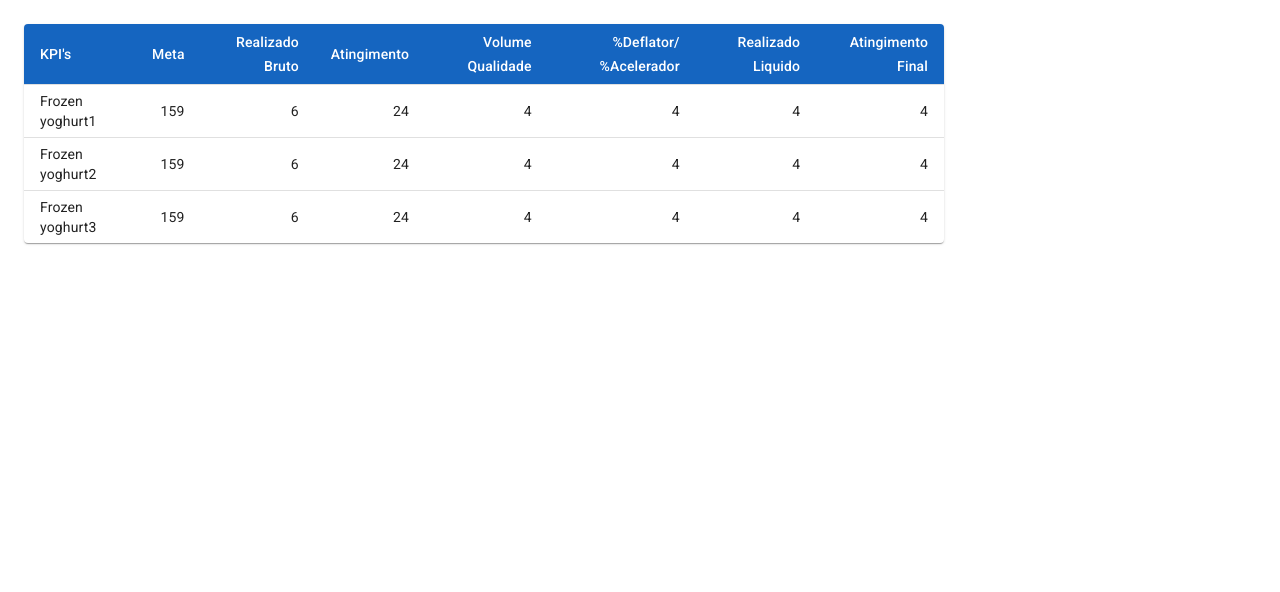
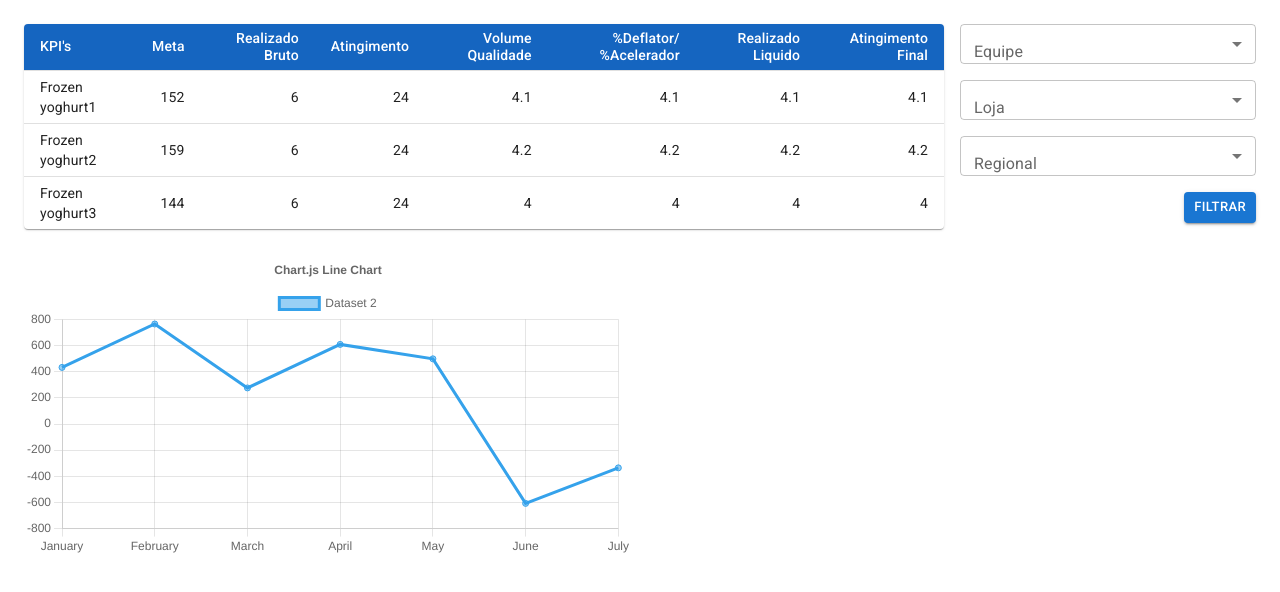
Before and after one commit to wdrik/dashboard-tim, a React (Create React App) app: page /variable-compensation-dashboard in a window 1280 px wide. Shown: the top 592 px of the page. Built offline with nearby package versions, Linux system fonts and the light colour scheme.

Commit message:
feat: add LineChart component

```diff
--- /dev/null
+++ b/src/components/LineChart/index.tsx
@@ -0,0 +1,58 @@
+import {
+  Chart as ChartJS,
+  CategoryScale,
+  LinearScale,
+  PointElement,
+  LineElement,
+  Title,
+  Tooltip,
+  Legend,
+} from 'chart.js';
+import { Line } from 'react-chartjs-2';
+
+ChartJS.register(
+  CategoryScale,
+  LinearScale,
+  PointElement,
+  LineElement,
+  Title,
+  Tooltip,
+  Legend
+);
+
+export const options = {
+  responsive: true,
+  plugins: {
+    legend: {
+      position: 'top' as const,
+    },
+    title: {
+      display: true,
+      text: 'Chart.js Line Chart',
+    },
+  },
+};
+
+const labels = ['January', 'February', 'March', 'April', 'May', 'June', 'July'];
+
+function getRandomArbitrary(min: number, max: number) {
+  return Math.random() * (max - min) + min;
+}
+
+export const data = {
+  labels,
+  datasets: [
+    {
+      label: 'Dataset 2',
+      data: labels.map(() => getRandomArbitrary(-1000, 1000)),
+      borderColor: 'rgb(53, 162, 235)',
+      backgroundColor: 'rgba(53, 162, 235, 0.5)',
+    },
+  ],
+};
+
+function LineChart() {
+  return <Line options={options} data={data} />;
+}
+
+export default LineChart;
--- a/src/components/SimpleTableGrid/index.tsx
+++ b/src/components/SimpleTableGrid/index.tsx
@@ -18,6 +18,7 @@ const StyledTableCell = styled(TableCell)(({ theme }) => ({
   [`&.${tableCellClasses.head}`]: {
     backgroundColor: theme.palette.primary.dark,
     color: theme.palette.common.white,
+    lineHeight: 1.2,
   },
   [`&.${tableCellClasses.body}`]: {
     fontSize: 14,
--- a/src/components/TableGrid/index.tsx
+++ b/src/components/TableGrid/index.tsx
@@ -17,6 +17,7 @@ const StyledTableCell = styled(TableCell)(({ theme }) => ({
   [`&.${tableCellClasses.head}`]: {
     backgroundColor: theme.palette.primary.dark,
     color: theme.palette.common.white,
+    lineHeight: 1.2,
   },
   [`&.${tableCellClasses.body}`]: {
     fontSize: 14,
--- a/src/pages/VariableCompensationDashboard/index.tsx
+++ b/src/pages/VariableCompensationDashboard/index.tsx
@@ -1,7 +1,22 @@
+import { useState } from 'react';
+import Box from '@mui/material/Box';
 import Grid from '@mui/material/Grid';
+import { SelectChangeEvent } from '@mui/material/Select';
+import Button from '@mui/material/Button';
+
+import SimpleTableGrid from '../../components/SimpleTableGrid';
+import CustomDatePicker from '../../components/CustomDatePicker';
+import MultiSelect from '../../components/MultiSelect';
 
 import { IHeader } from '../../@types/types';
-import SimpleTableGrid from '../../components/SimpleTableGrid';
+import LineChart from '../../components/LineChart';
+
+type IForm = {
+  date: Date | null;
+  team: string[];
+  store: string[];
+  regional: string[];
+};
 
 const headers: IHeader[] = [
   {
@@ -49,27 +64,27 @@ const headers: IHeader[] = [
 const rows = [
   {
     kpis: 'Frozen yoghurt1',
-    meta: 159,
+    meta: 152,
     realizado_bruto: 6.0,
     atingimento: 24,
-    volume_qualidade: 4.0,
-    deflator_acelerador: 4.0,
-    realizado_liquido: 4.0,
-    atingimento_final: 4.0,
+    volume_qualidade: 4.1,
+    deflator_acelerador: 4.1,
+    realizado_liquido: 4.1,
+    atingimento_final: 4.1,
   },
   {
     kpis: 'Frozen yoghurt2',
     meta: 159,
     realizado_bruto: 6.0,
     atingimento: 24,
-    volume_qualidade: 4.0,
-    deflator_acelerador: 4.0,
-    realizado_liquido: 4.0,
-    atingimento_final: 4.0,
+    volume_qualidade: 4.2,
+    deflator_acelerador: 4.2,
+    realizado_liquido: 4.2,
+    atingimento_final: 4.2,
   },
   {
     kpis: 'Frozen yoghurt3',
-    meta: 159,
+    meta: 144,
     realizado_bruto: 6.0,
     atingimento: 24,
     volume_qualidade: 4.0,
@@ -80,11 +95,99 @@ const rows = [
 ];
 
 function VariableCompensationDashboard() {
+  const [form, setForm] = useState<IForm>({
+    date: new Date(),
+    team: [],
+    store: [],
+    regional: [],
+  });
+
+  const handleChange = (event: SelectChangeEvent<string[]>) => {
+    const {
+      target: { value, name },
+    } = event;
+
+    setForm({
+      ...form,
+      [name]: typeof value === 'string' ? value.split(',') : value,
+    });
+  };
+
+  const handleDateChange = (newValue: Date | null) => {
+    setForm({
+      ...form,
+      date: newValue,
+    });
+  };
+
+  const handleSubmit = (event: React.FormEvent<HTMLFormElement>) => {
+    event.preventDefault();
+
+    console.log('form submitted', form);
+  };
+
   return (
     <>
       <Grid container spacing={2} my={1}>
         <Grid item xs={9}>
           <SimpleTableGrid headers={headers} rows={rows} />
+        </Grid>
+
+        <Grid item xs={3}>
+          <Box
+            component="form"
+            onSubmit={handleSubmit}
+            noValidate
+            autoComplete="off"
+            sx={{
+              display: 'flex',
+              flexDirection: 'column',
+              alignItems: 'flex-end',
+            }}
+          >
+            <CustomDatePicker
+              inputValue={form.date}
+              handleChange={handleDateChange}
+            />
+
+            <MultiSelect
+              tag="Equipe"
+              options={[
+                'Bradley Wilkerson',
+                'Virginia Andrews',
+                'Kelly Snyder',
+              ]}
+              name="team"
+              inputValue={form.team}
+              handleChange={handleChange}
+            />
+
+            <MultiSelect
+              tag="Loja"
+              options={['Oliver Hansen', 'Van Henry', 'April Tucker']}
+              name="store"
+              inputValue={form.store}
+              handleChange={handleChange}
+            />
+
+            <MultiSelect
+              tag="Regional"
+              options={['Omar Alexander', 'Carlos Abbott', 'Miriam Wagner']}
+              name="regional"
+              inputValue={form.regional}
+              handleChange={handleChange}
+            />
+
+            <Button variant="contained" size="small" type="submit">
+              Filtrar
+            </Button>
+          </Box>
+        </Grid>
+      </Grid>
+
+      <Grid container spacing={2} my={1}>
+        <Grid item xs={6}>
+          <LineChart />
         </Grid>
       </Grid>
     </>
```
